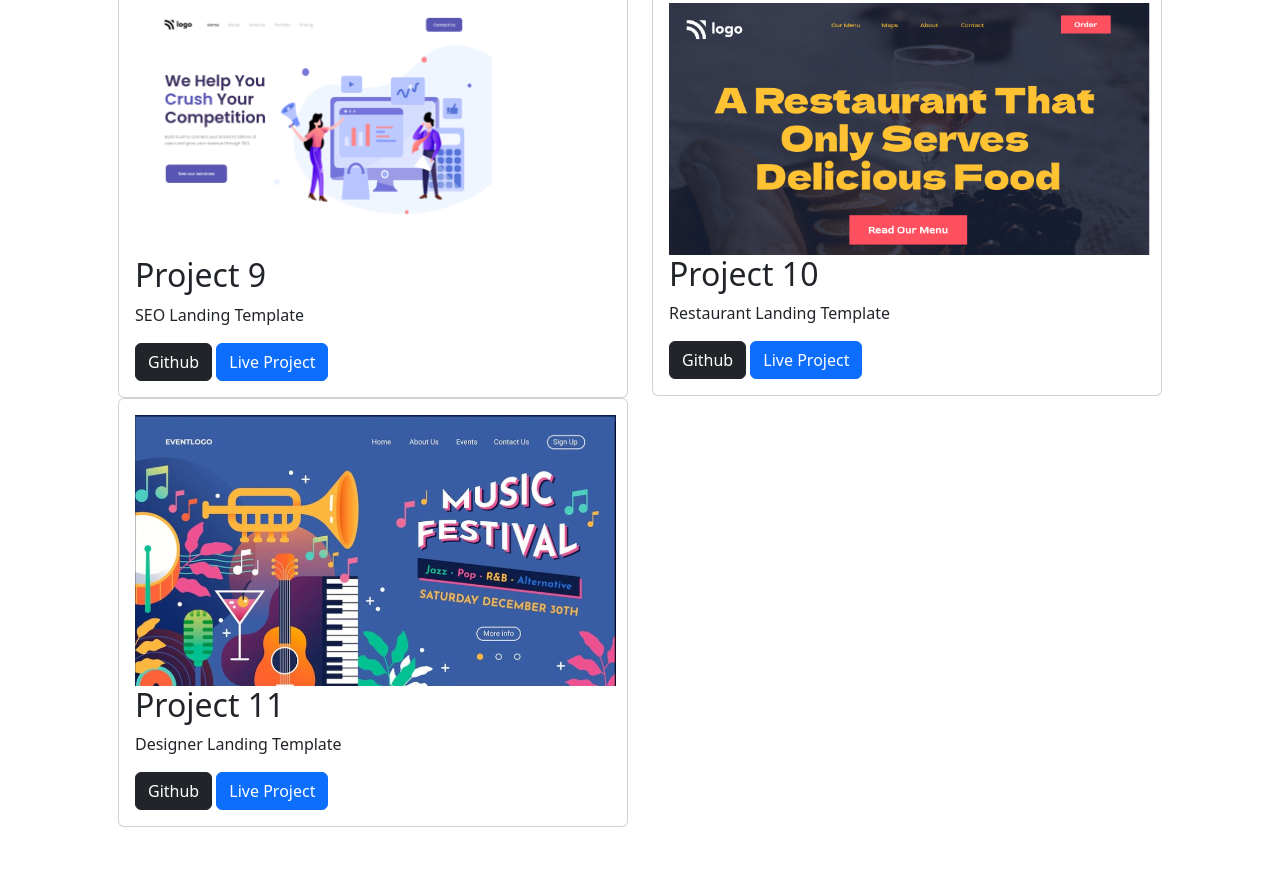
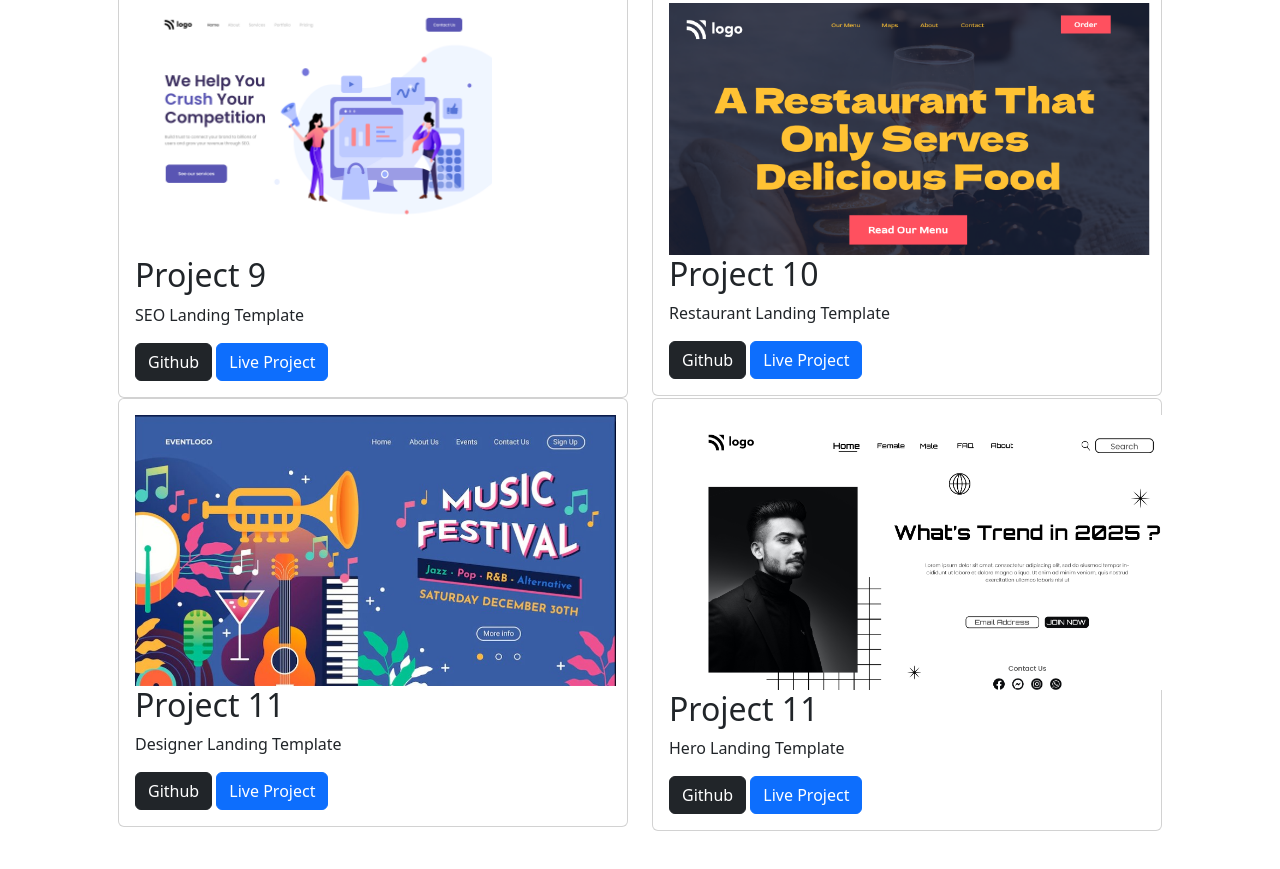
Before and after one commit to umangpincha/My-Portfolio, a plain HTML site: page projects.html in a window 1280 px wide. Shown: the part 1844-2713 px from the top of the page. Drawn offline with nearby package versions, Linux system fonts and the light colour scheme.

Commit message:
css file updated

```diff
--- a/projects.html
+++ b/projects.html
@@ -302,7 +302,7 @@
         <!-- card 10 ends -->
 
 
-         <!-- card 11starts -->
+         <!-- card 11 starts -->
          <div class="col-sm-6">
           <div class="card">
             <div class="card-body">
@@ -327,6 +327,30 @@
         <!-- card 11 ends -->
 
 
+          <!-- card 12 starts -->
+          <div class="col-sm-6">
+            <div class="card">
+              <div class="card-body">
+                <img src="./images/project_12.png" alt="" style="width: 110%" />
+                <h2 class="card-title">Project 11</h2>
+                <p class="card-text" style="text-align: justify">
+                  Hero Landing Template
+                </p>
+                <a
+                  href="https://github.com/umangpincha/hero-landing-page"
+                  class="btn btn-dark"
+                  >Github</a
+                >
+                <a
+                  href="https://hero-template-page.netlify.app/"
+                  class="btn btn-primary"
+                  >Live Project</a
+                >
+              </div>
+            </div>
+          </div>
+          <!-- card 12 ends -->
+
       </div>
       <!-- card ends -->
     </div>
```
Also changed, not shown: images/project_12.png (added).
